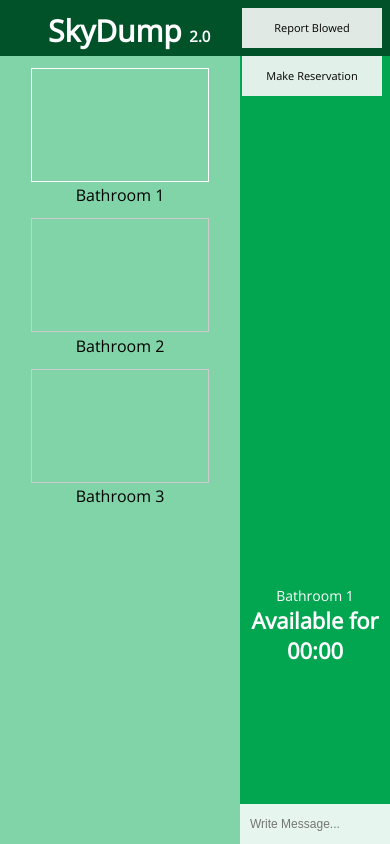
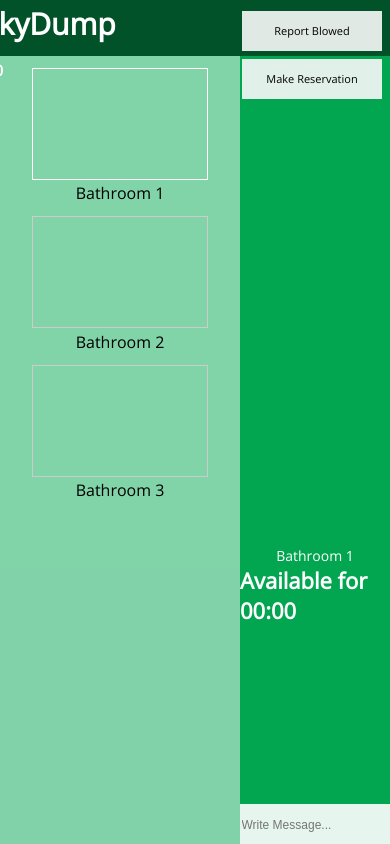
Before and after one commit to itozer/wc, a PHP site: page / in a window 390 px wide. Run offline with PHP 8.4, Linux system fonts and the light colour scheme; some libraries are stand-ins or nearby versions.

Commit message:
made app more responsive

```diff
--- a/wc_node/client/css/main.css
+++ b/wc_node/client/css/main.css
@@ -1,6 +1,7 @@
 * {
     padding: 0;
     margin: 0;
+    box-sizing: border-box;
 }
 
 @font-face {
@@ -30,7 +31,6 @@ body {
 h1 {
     font-size: 38px;
     float: left;
-    margin: 10px 0 0 48px;
     color: #fff;
     font-weight: bold;
 }
@@ -53,29 +53,57 @@ input:focus {
 
 #action-nav {
     width: 100%;
-    height: 70px;
+    /*height: 70px;*/
+    /*padding-top: 5%;*/
+    height: 8%;
     background-color: rgba(0, 0, 0, 0.5);
+    position: relative;
 }
 
-#action-nav .action-button {
+#action-wrapper {
+    width: 100%;
+    height: 100%;
+    position: absolute;
+    padding: 0.8% 0;
+    top: 0;
+    left: 0;
+    /*display: flex;
+    align-items: center;*/
+}
+
+#title-wrapper {
+    width: 25%;
+    float: left;
+    display: flex;
+    align-items: center;
+    justify-content: center;
+}
+
+#action-wrapper .action-button {
     float: right;
     background-color: rgba(250, 250, 250, 0.9);
-    margin:10px 10px 0 0;
+    /*
     width: 175px;
     height: 50px;
+    */
+    width: 15%;
+    height: 100%;
+    margin: 0 1% 0 0;
     text-align: center;
     font-size: 14px;
-    line-height: 50px;
     cursor: pointer;
+    display: flex;
+    align-items: center;
+    justify-content: center;
 }
 
 #bathroom-nav {
-    /*width: 20%;*/
+    width: 25%;
     position: relative;
-    width: 300px;
+    /*width: 300px;*/
     margin-bottom: -70px;
     /*height: 93%;*/
-    height: calc(100% - 70px);
+    height: 92%;
     /*margin-top: 65px;*/
     /*background-color: #ebebeb;
     opacity: 0.5;*/
@@ -91,8 +119,12 @@ input:focus {
 
 /*thumb*/
 #bathroom-nav div div {
+    /*
     width: 220px;
     height: 140px;
+    */
+    width: 65%;
+    padding-top: 45%;
     margin: 0 auto;
     background-position: center center;
     background-size: 12%;
@@ -129,11 +161,16 @@ input:focus {
 }
 
 #info-panel {
-    width: calc(100% - 300px);
-    /*height: calc(100% - 70px);*/
-    height: calc(100% - 120px);
+    /*width: calc(100% - 300px);*/
+    width: 75%;
+    /*height: calc(100% - 120px);*/
+    height: 92%;
     float: left;
-    position: relative;
+    /*position: relative;*/
+    display: flex;
+    align-items: center;
+    justify-content: center;
+    flex-direction: column;
     overflow: hidden;
     /*display: flex;
     justify-content: center;
@@ -141,12 +178,16 @@ input:focus {
 }
 
 #center-content {
+    /*
     position: absolute;
     top: 50%;
     left: 50%;
     transform: translate(-50%, -50%);
-    /*width: 100%;
-    height: 100%;*/
+    */
+    /*
+    width: 80%;
+    height: 80%;
+    */
     font-size: 26px;
     color: #fff;
     text-align: center;
@@ -155,10 +196,12 @@ input:focus {
 #center-gender {
     /*width: 20%;
     height: 60%;*/
-    width: 169px;
+    /*width: 169px;*/
     /*height: 463px;*/
-    height: 400px;
-    margin: 0 auto;
+    width: 30%;
+    /*height: 400px;*/
+    padding-top: 50%;
+    /*margin: 0 auto;*/
     /*background-image: url("../images/mens_icon_combined.png");*/
     background-repeat: no-repeat;
     background-size: contain;
@@ -176,8 +219,8 @@ input:focus {
 
 #chat-container {
     position: absolute;
-    bottom: 0px;
-    left: 0;
+    bottom: 7%;
+    left: 25%;;
     font-size: 14px;
     color: #fff;
     text-align: left;
@@ -195,19 +238,25 @@ input:focus {
 }
 
 #chat-bar {
-    width: calc(100% - 300px);
-    height: 50px;
+    /*width: calc(100% - 300px);*/
+    width: 75%;
+    /*height: 50px;*/
+    height: 6%;
     position: absolute;
     bottom: 0;
     right: 0;
     background-color: rgba(255, 255, 255, 0.9);
+    display: flex;
+    align-items: center;
 }
 
 #chat-bar input {
     background-color: transparent;
     width: 90%;
-    height: 30px;
-    margin: 10px 0 0 10px;
+    /*height: 30px;*/
+    height: 90%;
+    /*margin: 10px 0 0 10px;*/
+    margin: 1% 0 0 1%;
     border: none;
     font-size: 14px;
 }
--- a/wc_node/client/index.html
+++ b/wc_node/client/index.html
@@ -16,11 +16,14 @@
 <body id="status">
 
     <div id="action-nav">
-        <h1 class="animated rubberBand">SkyDump <span style="font-size: 50%;">2.0</span></h1>
-        <!--<div id="alert-button" class="action-button"><p style="display: inline-block;">Alert When Free</p><p style="font-family: Glyphter;font-size:24px; display: inline-block; transform: translate(5px, 3px); line-height: 30px;">W</p></div>-->
-        <div id="blowed-button" class="action-button"><p>Report Blowed</p></div>
-        <div id="reserved-button" class="action-button"><p>Make Reservation</p></div>
-        <!--<div id="show-stats" class="action-button"><p>See Stats<p></div>-->
+        <div id="action-wrapper">
+            <div id="title-wrapper">
+                <h1 class="animated rubberBand">SkyDump <span style="font-size: 50%;">2.0</span></h1>
+            </div>
+            <!--<div id="alert-button" class="action-button"><p style="display: inline-block;">Alert When Free</p><p style="font-family: Glyphter;font-size:24px; display: inline-block; transform: translate(5px, 3px); line-height: 30px;">W</p></div>-->
+            <div id="blowed-button" class="action-button"><p>Report Blowed</p></div>
+            <div id="reserved-button" class="action-button"><p>Make Reservation</p></div>
+            <!--<div id="show-stats" class="action-button"><p>See Stats<p></div>-->
         </div>
     </div>
 
@@ -43,17 +46,17 @@
 
     <div id="info-panel">
 
-				<div id="center-content">
+				<!--<div id="center-content">-->
 					<div id="center-gender"></div>
 					<h3 id="center-bathroom-title">Bathroom 1</h3>
 					<h2 id="center-status">Available <span id="center-blowed"></span>for <span id="vacant-timer">00:00</span></h2>
 					<!--<h3 id="longest-dump">Longest Dump Today: 12:34</h3>
 					<h3 id="collective-time-today">Cumulative time: 54:16</h3>-->
-				</div>
+				<!--</div>-->
 
-        <div id="chat-container"></div>
     </div>
 
+    <div id="chat-container"></div>
     <div id="chat-bar">
         <input id="userMessage" type="text" name="message" placeholder="Write Message..."></input>
     </div>
```
Also changed, not shown: wc_node/client/js/app.js (+1 -26 lines).
